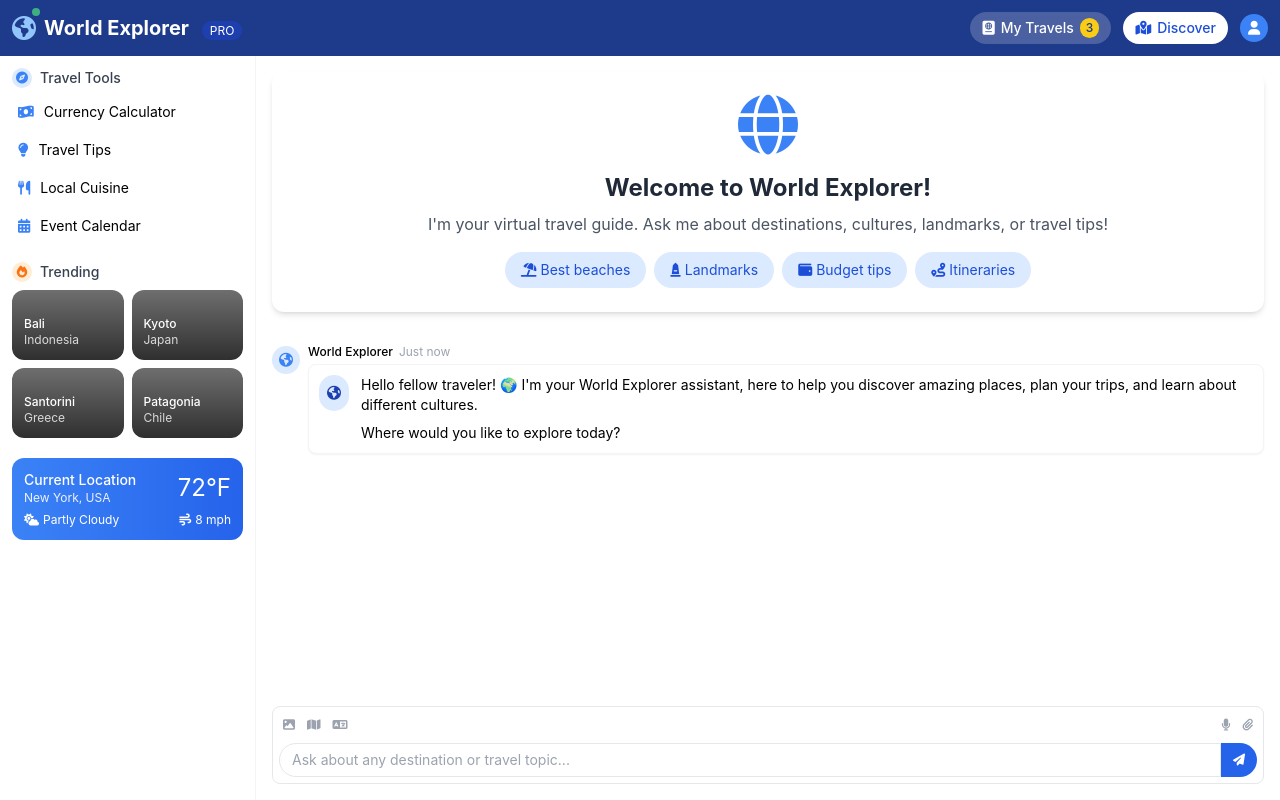
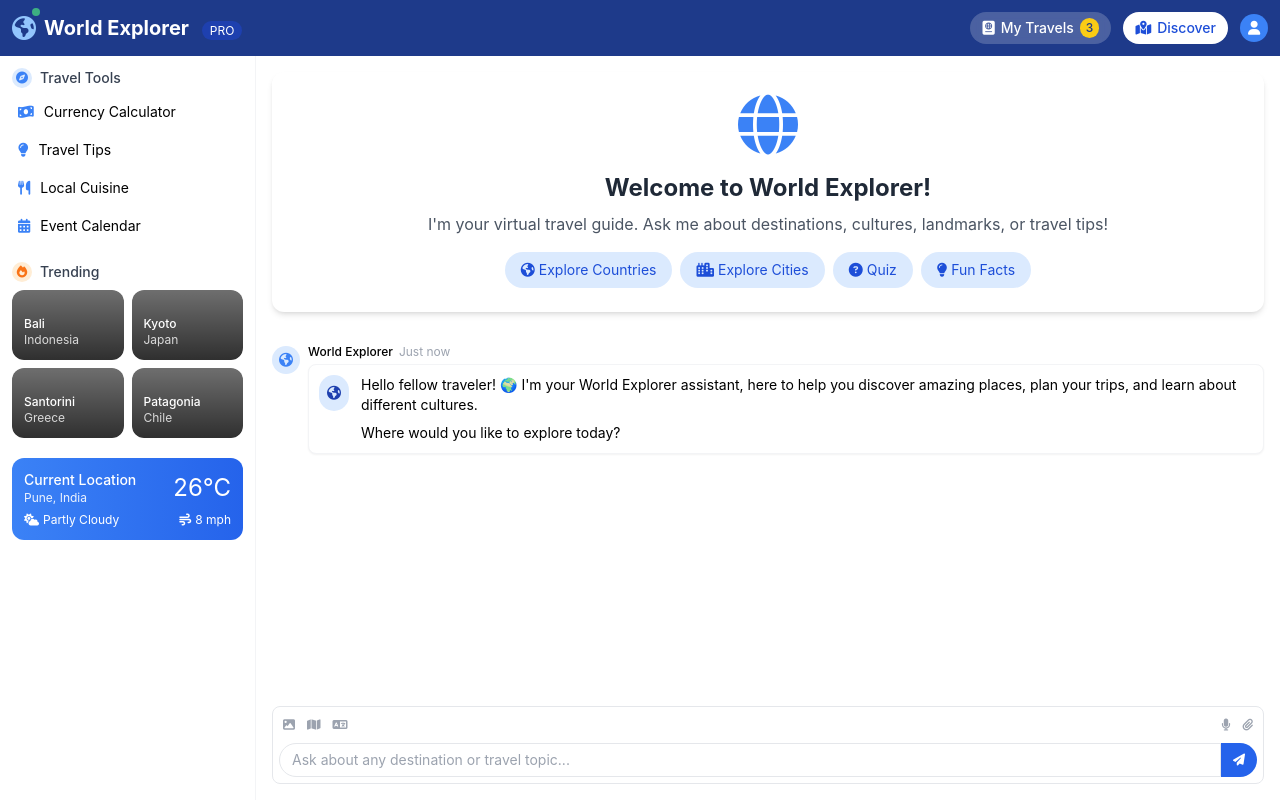
Before and after one commit to ronakshah6998/TravelGuideApp, a React (Create React App) app in the folder frontend/: page / in a window 1280 px wide. Built offline with nearby package versions, Linux system fonts and the light colour scheme; grey boxes are pictures that could not be loaded; the HTML template or start-up script is replaced by a standard one.

Commit message:
modified static content

```diff
--- a/frontend/src/App.js
+++ b/frontend/src/App.js
@@ -411,9 +411,9 @@ function App() {
                         <div className="flex items-center justify-between mb-1.5">
                             <div>
                                 <div className="font-medium text-sm">Current Location</div>
-                                <div className="text-xs opacity-90">New York, USA</div>
+                                <div className="text-xs opacity-90">Pune, India</div>
                             </div>
-                            <div className="text-2xl">72°F</div>
+                            <div className="text-2xl">26°C</div>
                         </div>
                         <div className="flex items-center justify-between text-xs">
                             <div className="flex items-center">
@@ -441,28 +441,28 @@ function App() {
                     <p className="text-gray-600 mb-4">I'm your virtual travel guide. Ask me about destinations, cultures, landmarks, or travel tips!</p>
                     <div className="flex flex-wrap justify-center gap-2">
                         <button
-                            onClick={() => sendQuickQuestion("Best beaches in the world")}
+                            onClick={() => sendQuickQuestion("Tell me about countries to explore")}
                             className="suggestion-chip bg-blue-100 text-blue-700 px-4 py-2 rounded-full text-sm hover:bg-blue-200 transition flex items-center"
                         >
-                            <i className="fas fa-umbrella-beach mr-1"></i> Best beaches
+                            <i className="fas fa-globe-americas mr-1"></i> Explore Countries
                         </button>
                         <button
-                            onClick={() => sendQuickQuestion("Famous landmarks to visit")}
+                            onClick={() => sendQuickQuestion("What cities should I visit?")}
                             className="suggestion-chip bg-blue-100 text-blue-700 px-4 py-2 rounded-full text-sm hover:bg-blue-200 transition flex items-center"
                         >
-                            <i className="fas fa-monument mr-1"></i> Landmarks
+                            <i className="fas fa-city mr-1"></i> Explore Cities
                         </button>
                         <button
-                            onClick={() => sendQuickQuestion("Budget travel tips")}
+                            onClick={() => sendQuickQuestion("Test my geography knowledge")}
                             className="suggestion-chip bg-blue-100 text-blue-700 px-4 py-2 rounded-full text-sm hover:bg-blue-200 transition flex items-center"
                         >
-                            <i className="fas fa-wallet mr-1"></i> Budget tips
+                            <i className="fas fa-question-circle mr-1"></i> Quiz
                         </button>
                         <button
-                            onClick={() => sendQuickQuestion("Travel itineraries suggestions")}
+                            onClick={() => sendQuickQuestion("Share an interesting travel fact")}
                             className="suggestion-chip bg-blue-100 text-blue-700 px-4 py-2 rounded-full text-sm hover:bg-blue-200 transition flex items-center"
                         >
-                            <i className="fas fa-route mr-1"></i> Itineraries
+                            <i className="fas fa-lightbulb mr-1"></i> Fun Facts
                         </button>
                     </div>
                 </div>
```
